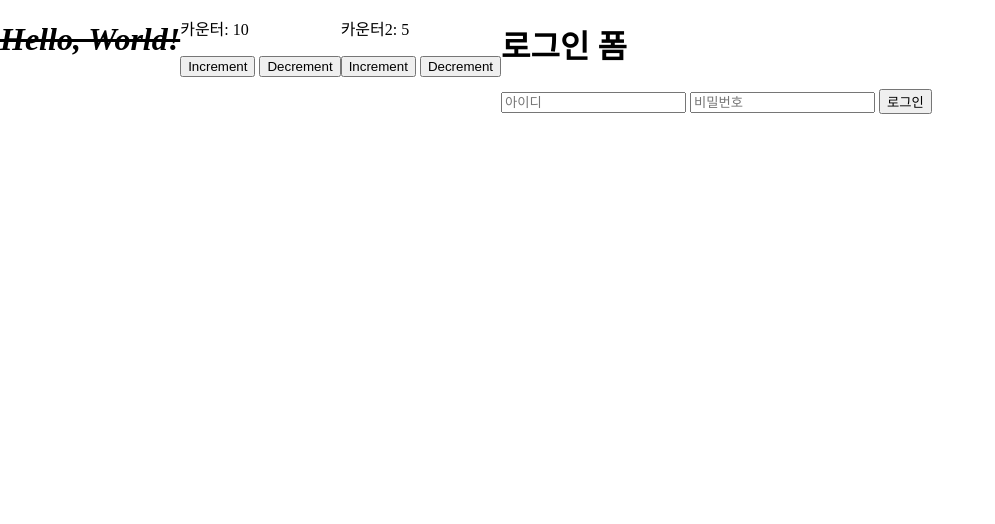
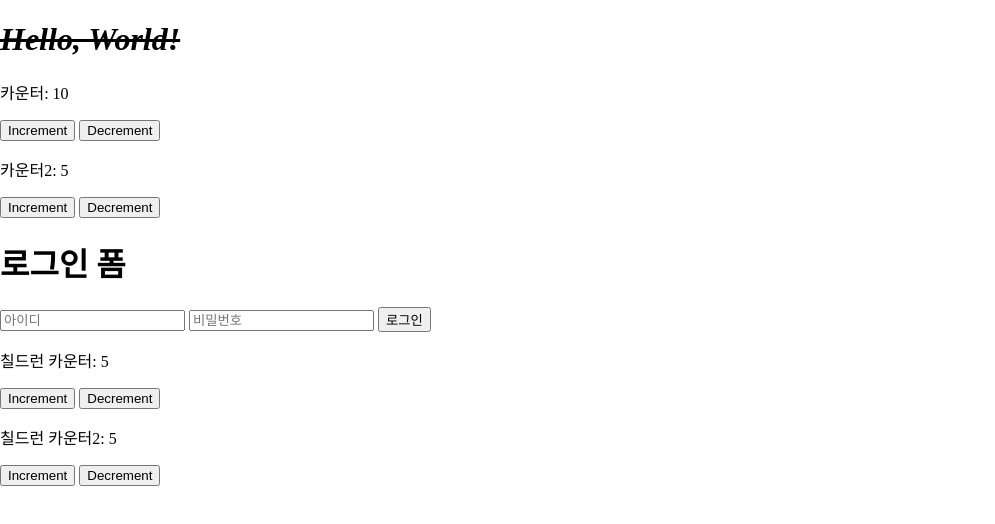
Before and after one commit to bbearcookie/hoons-notion, a website built with webpack: page index.html in a window 1280 px wide. Shown: the whole page, without its empty margins (0-995 px from the left). Built offline with nearby package versions, Linux system fonts and the light colour scheme.

Commit message:
refactor: children 리팩토링

```diff
--- a/src/App.ts
+++ b/src/App.ts
@@ -5,7 +5,7 @@ import Form from "@/components/Form";
 
 export default class App extends Component {
   initialize() {
-    this.children.counter = Counter.create({
+    Counter.create({
       parent: this.element,
       props: {
         initialCount: 10,
@@ -13,7 +13,7 @@ export default class App extends Component {
       },
     });
 
-    this.children.counter2 = Counter.create({
+    Counter.create({
       parent: this.element,
       props: {
         initialCount: 5,
@@ -21,11 +21,25 @@ export default class App extends Component {
       },
     });
 
-    this.children.form = Form.create({
+    Form.create({
       parent: this.element,
+      children: [
+        Counter.create({
+          props: {
+            initialCount: 5,
+            heading: "칠드런 카운터",
+          },
+        }),
+        Counter.create({
+          props: {
+            initialCount: 5,
+            heading: "칠드런 카운터2",
+          },
+        }),
+      ],
     });
 
-    this.children.documentPage = DocumentPage.create({
+    DocumentPage.create({
       parent: this.element,
     });
   }
--- a/src/components/Counter.ts
+++ b/src/components/Counter.ts
@@ -10,11 +10,13 @@ export default class Counter extends Component<CounterProps, number> {
     parent,
     props,
   }: {
-    parent: HTMLElement;
+    parent?: HTMLElement;
     props: CounterProps;
   }) {
     const element = document.createElement("div");
-    parent.appendChild(element);
+    if (parent) {
+      parent.appendChild(element);
+    }
     return new Counter({ element, props });
   }
 
--- a/src/components/Form.ts
+++ b/src/components/Form.ts
@@ -6,10 +6,16 @@ interface FormState {
 }
 
 export default class Form extends Component<{}, FormState> {
-  static create({ parent }: { parent: HTMLElement }) {
+  static create({
+    parent,
+    children,
+  }: {
+    parent: HTMLElement;
+    children?: Component[];
+  }) {
     const element = document.createElement("form");
     parent.appendChild(element);
-    return new Form({ element });
+    return new Form({ element, children });
   }
 
   initialize() {
--- a/src/core/Component.ts
+++ b/src/core/Component.ts
@@ -9,14 +9,23 @@
  */
 export default class Component<TProps extends {} = {}, TState = any> {
   readonly element: HTMLElement;
-  readonly children: { [name: string]: Component | HTMLElement } = {};
   props: TProps;
   state: TState;
+  children: Component[] = [];
 
-  constructor({ element, props }: { element: HTMLElement; props?: TProps }) {
+  constructor({
+    element,
+    props,
+    children,
+  }: {
+    element: HTMLElement;
+    props?: TProps;
+    children?: Component[];
+  }) {
     this.element = element;
+    this.props = props || ({} as TProps);
     this.state = {} as TState;
-    this.props = props || ({} as TProps);
+    this.children = children || [];
 
     this.renderTemplate();
     this.initialize();
@@ -40,6 +49,10 @@ export default class Component<TProps extends {} = {}, TState = any> {
     if (template) {
       this.element.innerHTML = this.template();
     }
+
+    for (const child of this.children) {
+      this.element.appendChild(child.element);
+    }
   }
 
   initialize() {}
--- a/src/main.css
+++ b/src/main.css
@@ -7,9 +7,9 @@ ul {
   margin: 0;
 }
 
-#app {
+/* #app {
   display: flex;
-}
+} */
 
 li {
   list-style: none;
```
